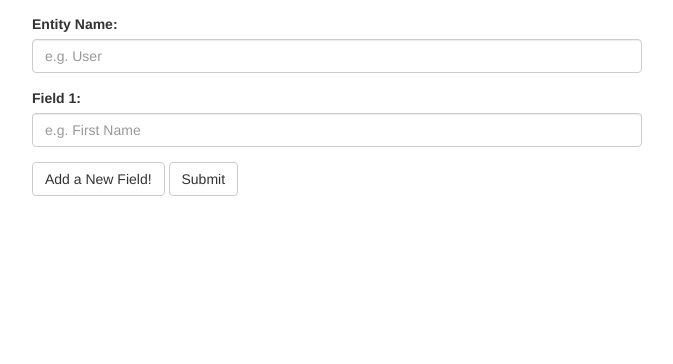
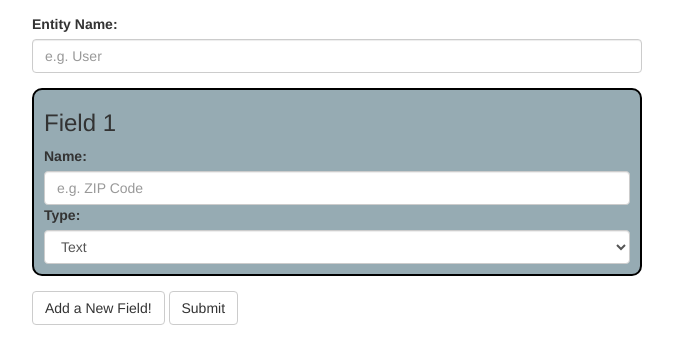
Before and after one commit to samc1213/cruddy, a Flask app: page /form in a window 1280 px wide. Shown: the part 51-415 px from the top of the page, without its empty margins (303-976 px from the left). Run offline with Flask 2, Linux system fonts and the light colour scheme; some libraries are stand-ins or nearby versions.

Commit message:
added field type selection html

```diff
--- /dev/null
+++ b/static/css/newentityform.css
@@ -0,0 +1,7 @@
+.fieldgroup {
+  background-color: #96ABB3;
+  border-radius: 10px;
+  padding: 10px;
+  padding-top: 0px;
+  border: 2px solid black;
+}
--- a/static/js/newentity.js
+++ b/static/js/newentity.js
@@ -1,11 +1,12 @@
 $(document).ready(function() {
   console.log("ready!");
-  numfields = 1;
-
+  numfields = 0;
   $form = $('#newentityform');
   $newfieldbtn = $('#newfieldbtn');
   $numfieldsinput = $('#numfieldsinput');
   $newfieldbtn.click(addnewfield);
+
+  addnewfield();
 });
 
 function addnewfield() {
@@ -19,9 +20,16 @@ function addnewfield() {
 }
 
 function makenewinputformgroup(formgroupnumber) {
-  return '<div class="form-group" id="fg' + formgroupnumber + '"> \
-  <label for="entityname">Field ' + formgroupnumber + ':</label> \
-    <input type="text" name="field' + formgroupnumber + '" id="field' + formgroupnumber + '" class="form-control" placeholder="e.g. ' + returnfieldexample(formgroupnumber) + '"> \
+  return '<div class="form-group fieldgroup" id="fg' + formgroupnumber + '"> \
+  <h3>Field ' + formgroupnumber + '</h3>\
+  <label for="field' + formgroupnumber + 'name">Name:</label> \
+    <input type="text" name="field' + formgroupnumber + 'name" id="field' + formgroupnumber + 'name" class="form-control fieldname" placeholder="e.g. ' + returnfieldexample(formgroupnumber) + '"> \
+    <label for="field'+ formgroupnumber + 'type">Type:</label> \
+    <select name="field' + formgroupnumber + 'type" id="field' + formgroupnumber + 'type" class="form-control fieldtype"> \
+    <option value="string">Text</option> \
+    <option value="int">Whole Number</option> \
+    <option value="float">Decimal Number</option> \
+    </select> \
   </div>';
 }
 
--- a/templates/base.html
+++ b/templates/base.html
@@ -2,8 +2,9 @@
 <html lang="en">
 <head>
     {% block head %}
-    <link rel="stylesheet" href="{{url_for('static', filename='css/base.css')}}" />
+    <link rel="stylesheet" href="{{url_for('static', filename='css/base.css')}}">
     <link rel="stylesheet" href="https://maxcdn.bootstrapcdn.com/bootstrap/3.3.6/css/bootstrap.min.css" integrity="sha384-1q8mTJOASx8j1Au+a5WDVnPi2lkFfwwEAa8hDDdjZlpLegxhjVME1fgjWPGmkzs7" crossorigin="anonymous">
+    {% block styles %}{% endblock %}
     <title>{% block title %}{% endblock %} - Cruddy</title>
     {% endblock %}
 </head>
--- a/templates/newentityform.html
+++ b/templates/newentityform.html
@@ -1,4 +1,7 @@
 {% extends "base.html" %}
+{% block styles %}
+<link rel="stylesheet" href="{{url_for('static', filename='css/newentityform.css')}}" />
+{% endblock %}
 {% block title %}New Entity{% endblock %}
 {% block content %}
 <div class="col-md-3">
@@ -8,10 +11,6 @@
     <div class="form-group" id="fg0">
       <label for="entityname">Entity Name:</label>
       <input type="text" name="entityname" id="entityname" class="form-control" placeholder="e.g. User">
-    </div>
-    <div class="form-group" id="fg1">
-      <label for="entityname">Field 1:</label>
-      <input type="text" name="field1" id="field1" class="form-control" placeholder="e.g. First Name">
     </div>
     <button type="button" id="newfieldbtn" class="btn btn-default">Add a New Field!</button>
     <input type="hidden" name="numfields" id="numfieldsinput" value="1">
```
